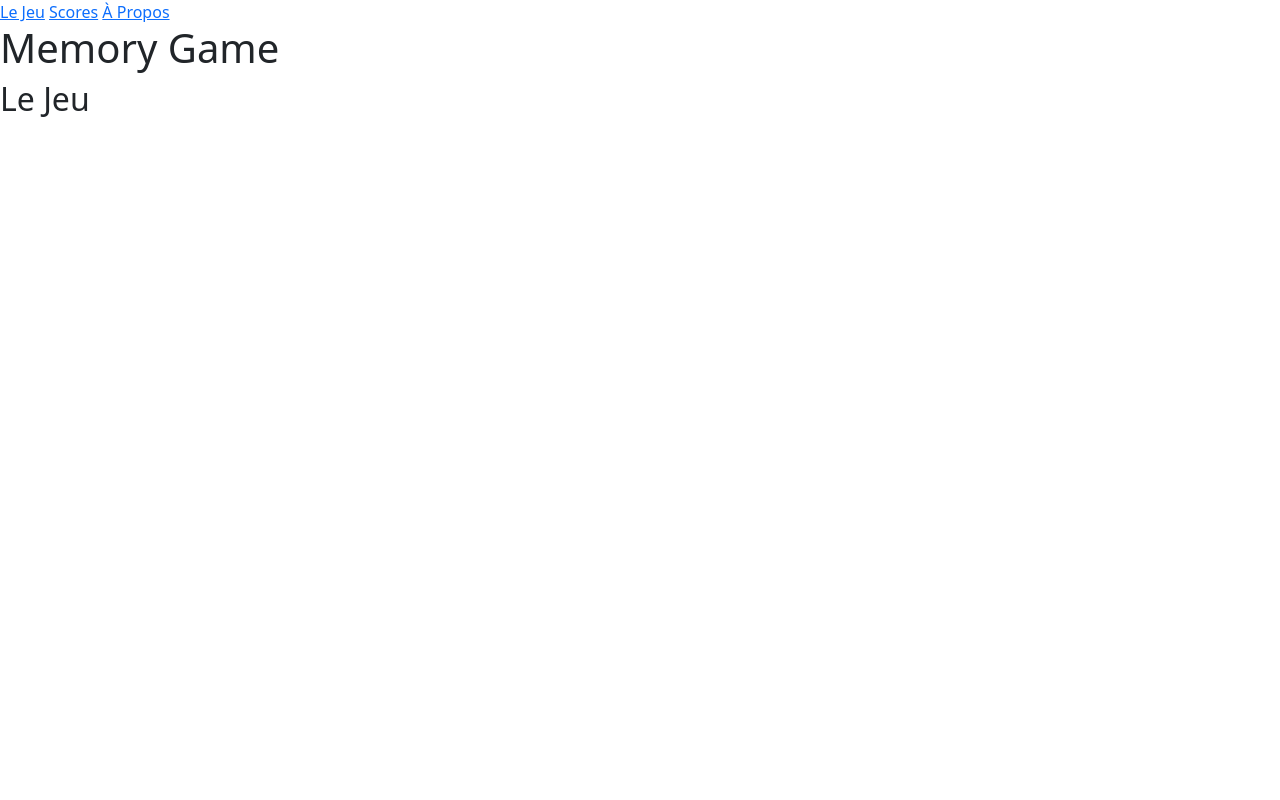
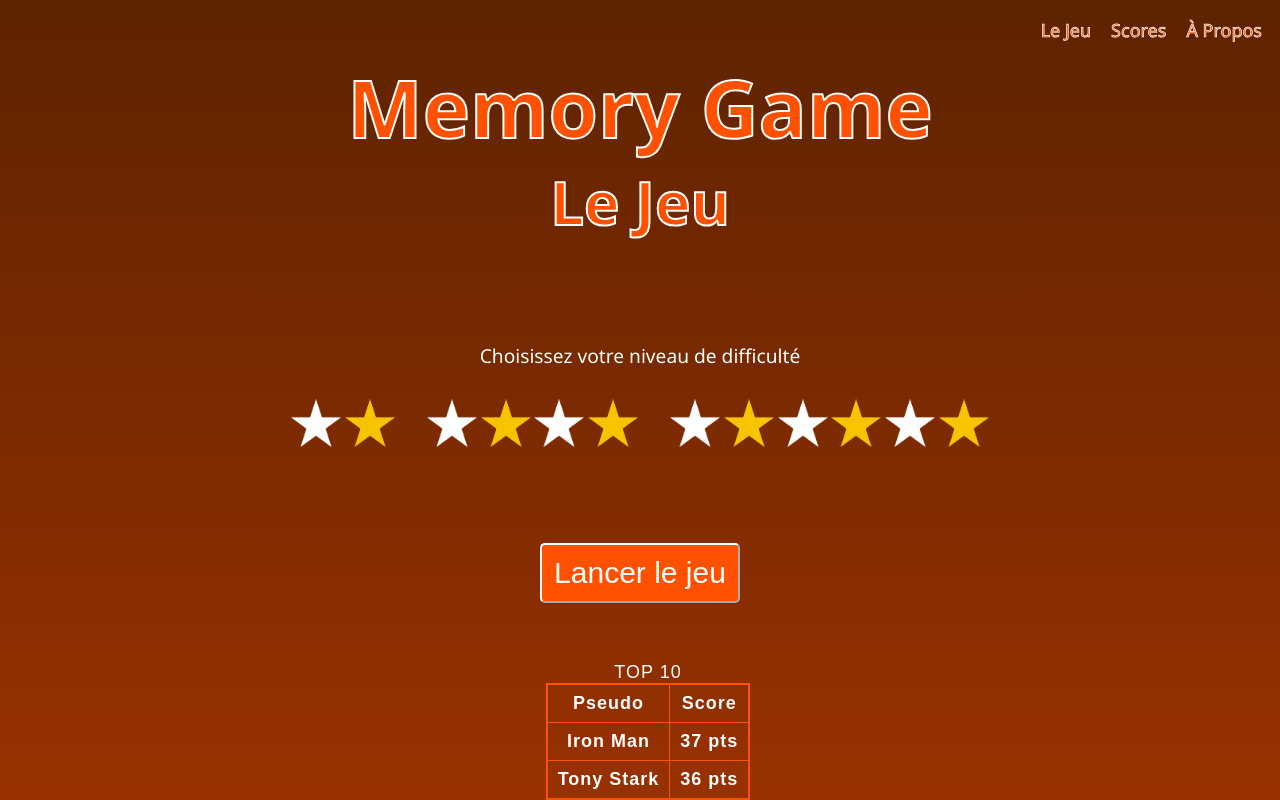
Before and after one commit to MalMarie/MemoryGame, a PHP site: page / in a window 1280 px wide. Run offline with PHP 8.4, Linux system fonts and the light colour scheme; data that the repository does not hold is empty; some libraries are stand-ins or nearby versions.

Commit message:
General layout

```diff
--- a/app/Views/about.tpl.php
+++ b/app/Views/about.tpl.php
@@ -1,3 +1,4 @@
-<head><title>À Propos</title></head>
+<h2>À Propos</h2>
 
-<h2>À Propos</h2>
+<p>Ce jeu a été développé avec PHP et JavaScript.</p>
+<p>Je m'appelle Marie et je suis développeuse web PHP|Symfony</p>
--- a/app/Views/header.tpl.php
+++ b/app/Views/header.tpl.php
@@ -4,9 +4,9 @@
 <head>
     <meta charset="UTF-8">
     <meta name="viewport" content="width=device-width, initial-scale=1, shrink-to-fit=no">
-    <link href="https://cdn.jsdelivr.net/npm/bootstrap@5.3.3/dist/css/bootstrap.min.css" rel="stylesheet" integrity="sha384-QWTKZyjpPEjISv5WaRU9OFeRpok6YctnYmDr5pNlyT2bRjXh0JMhjY6hW+ALEwIH" crossorigin="anonymous">
+    <!-- <link href="https://cdn.jsdelivr.net/npm/bootstrap@5.3.3/dist/css/bootstrap.min.css" rel="stylesheet" integrity="sha384-QWTKZyjpPEjISv5WaRU9OFeRpok6YctnYmDr5pNlyT2bRjXh0JMhjY6hW+ALEwIH" crossorigin="anonymous"> -->
     <link rel="stylesheet" href="<?= $absoluteUrl ?>/css/font-awesome.min.css">
-    <link rel="stylesheet" href="<?= $absoluteUrl ?>/css/styles.css">
+    <link rel="stylesheet" href="<?= $absoluteUrl ?>/css/style.css">
     <title>Memory Game</title>
 </head>
 
--- a/app/Views/home.tpl.php
+++ b/app/Views/home.tpl.php
@@ -1 +1,58 @@
 <h2>Le Jeu</h2>
+
+<div class="container">
+    <div id="main-menu">
+        <p>Choisissez votre niveau de difficulté</p>
+        <div id="difficulty">
+            <div class="stars">
+                <button class="level">
+                    <img src="<?= $absoluteUrl ?>/assets/images/star_white.png" alt="étoile" class="star">
+                    <img src="<?= $absoluteUrl ?>/assets/images/star_yellow.png" alt="étoile" class="star">
+                </button>
+            </div>
+            <div class="stars">
+                <button class="level">
+                    <img src="<?= $absoluteUrl ?>/assets/images/star_white.png" alt="étoile" class="star">
+                    <img src="<?= $absoluteUrl ?>/assets/images/star_yellow.png" alt="étoile" class="star">
+                    <img src="<?= $absoluteUrl ?>/assets/images/star_white.png" alt="étoile" class="star">
+                    <img src="<?= $absoluteUrl ?>/assets/images/star_yellow.png" alt="étoile" class="star">
+                </button>
+            </div>
+            <div class="stars">
+                <button class="level">
+                    <img src="<?= $absoluteUrl ?>/assets/images/star_white.png" alt="étoile" class="star">
+                    <img src="<?= $absoluteUrl ?>/assets/images/star_yellow.png" alt="étoile" class="star">
+                    <img src="<?= $absoluteUrl ?>/assets/images/star_white.png" alt="étoile" class="star">
+                    <img src="<?= $absoluteUrl ?>/assets/images/star_yellow.png" alt="étoile" class="star">
+                    <img src="<?= $absoluteUrl ?>/assets/images/star_white.png" alt="étoile" class="star">
+                    <img src="<?= $absoluteUrl ?>/assets/images/star_yellow.png" alt="étoile" class="star">
+                </button>
+            </div>
+        </div>
+
+        <button id="launch-game">Lancer le jeu</button>
+    </div>
+    <div id="main-scores">
+        <table>
+            <caption>
+                TOP 10
+            </caption>
+            <thead>
+                <tr>
+                    <th>Pseudo</th>
+                    <th>Score</th>
+                </tr>
+            </thead>
+            <tbody>
+                <tr>
+                    <th>Iron Man</th>
+                    <th>37 pts</th>
+                </tr>
+                <tr>
+                    <th>Tony Stark</th>
+                    <th>36 pts </th>
+                </tr>
+            </tbody>
+        </table>
+    </div>
+</div>
--- a/public/css/style.css
+++ b/public/css/style.css
@@ -0,0 +1,114 @@
+html {
+    height: 100vh;
+}
+
+body {
+    background: linear-gradient(#5e2301, #983101);
+    background-attachment: fixed;
+    font-family: 'Segoe UI', Tahoma, Geneva, Verdana, sans-serif;
+    text-align: center;
+    color: #FFFFFF;
+    font-size: larger;
+}
+
+h1,
+h2 {
+    margin-top: 0;
+    color: #ff5100;
+    -webkit-text-stroke: 2px;
+    -webkit-text-stroke-color: rgb(255, 255, 255);
+}
+
+h1 {
+    margin-bottom: 0;
+    font-size: 80px;
+}
+
+h2 {
+    margin-top: 0;
+    font-size: 60px;
+}
+
+a {
+    font-size: large;
+    color: #ff5100;
+    -webkit-text-stroke: 0.7px;
+    -webkit-text-stroke-color: rgb(255, 255, 255);
+    text-decoration: none;
+}
+
+nav {
+    display: flex;
+    justify-content: flex-end;
+    flex-direction: row;
+}
+
+nav>a {
+    margin: 10px;
+}
+
+#main-menu {
+    margin-top: 80px;
+    align-content: center;
+}
+
+#launch-game {
+    margin-top: 80px;
+    background-color: #ff5100;
+    border-color: #FFFFFF;
+    border-radius: 5px;
+    width: 200px;
+    height: 60px;
+    font-size: 30px;
+    color: #FFFFFF;
+    -webkit-text-stroke: 0px;
+}
+
+#difficulty {
+    display: flex;
+    flex-direction: row;
+    justify-content: center;
+}
+
+.stars {
+    margin: 10px;
+}
+
+.star {
+    width: 50px;
+}
+
+.stars button {
+    width: fit-content;
+    background: none;
+    border: none;
+}
+
+.stars button:hover {
+    background-color: aquamarine;
+}
+
+table {
+    margin: auto;
+    border-collapse: collapse;
+    border: 2px solid #ff5100;
+    font-family: sans-serif;
+    font-size: large;
+    letter-spacing: 1px;
+    color: #FFFFFF;
+    -webkit-text-stroke: 0px;
+}
+
+th,
+td {
+    border: 1px solid #ff5100;
+    padding: 8px 10px;
+}
+
+#main-scores {
+    position: fixed;
+    bottom: 0;
+    width: 100%;
+    display: flex;
+    justify-content: center;
+}
```
Also changed, not shown: app/Views/scores.tpl.php (+19 -0 lines), public/assets/images/star_transparent.png (added), public/assets/images/star_white.png (added), public/assets/images/star_yellow.png (added).
